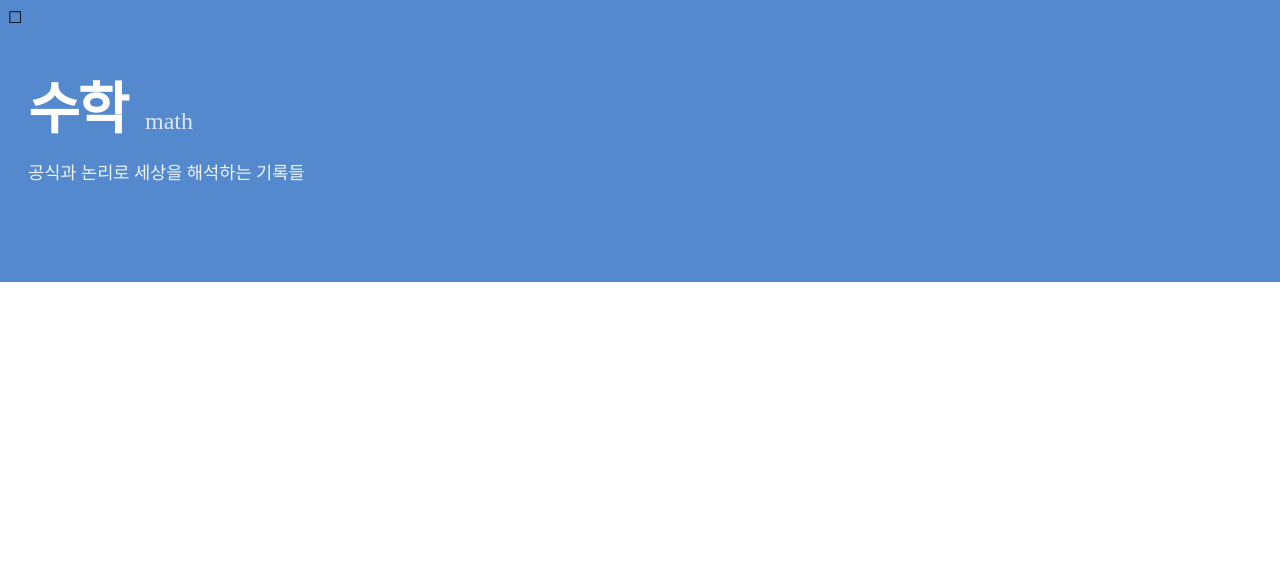
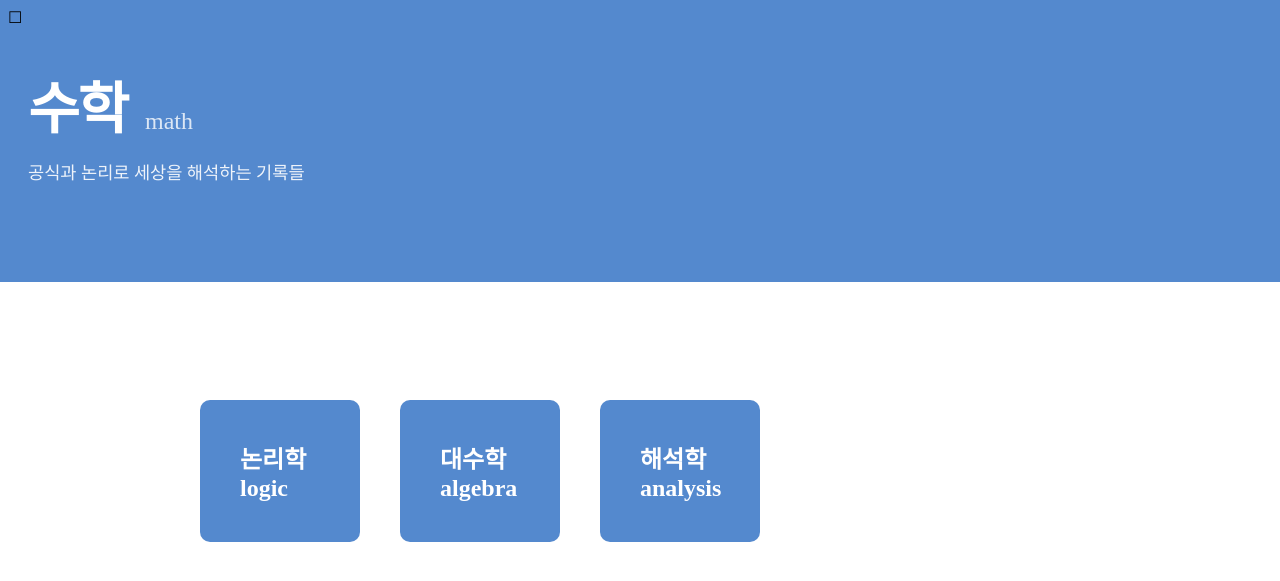
Before and after one commit to Mrkyu57/Mrkyu57.github.io, a Jekyll site: the page built from mathmainpost.md, in a window 1280 px wide. Shown: the top 581 px of the page. Built offline with Jekyll 4.4.1, drawn with Linux system fonts in a browser that asks for light colours.

Commit message:
feat: 새 포스팅 추가 및 기존 글 수정

```diff
--- a/mathmainpost.md
+++ b/mathmainpost.md
@@ -11,6 +11,29 @@ permalink: /mathmainpost/
     </h1>
     <p class="math_info">공식과 논리로 세상을 해석하는 기록들</p>
 </div>
+
+<div class="math_menu_block">  <!--선택메뉴-->
+
+  <a href="/logicmainpost/" class="logic-click">
+    <h2>
+      논리학 logic
+    </h2>
+  </a>
+
+  <a href="/algebramainpost/" class="algebra-click">
+    <h2>
+      대수학 algebra
+    </h2>
+  </a>
+
+  <a href="/analysismainpost/" class="analysis-click">
+    <h2>
+      해석학 analysis
+    </h2>
+  </a>
+
+</div>
+
 
 <style>
     /* 전체 배경 박스 */
@@ -45,4 +68,35 @@ permalink: /mathmainpost/
         font-size: 1.1rem;
         opacity: 0.9;
     }
+
+    .math_menu_block h2 {
+        display: inline-block;
+        color: #ffffff;
+        padding: 40px;
+        border-radius: 10px;
+        text-decoration: none;
+        width: 80px;
+    }
+    .logic-click h2{
+        background-color: #5489ce;
+        position: absolute;
+        top: 400px;
+        left: 200px;
+        margin: 0;
+    }
+
+    .algebra-click h2{
+        background-color: #5489ce;
+        position: absolute;
+        top: 400px;
+        left: 400px;
+        margin: 0;
+    }
+    .analysis-click h2{
+        background-color: #5489ce;
+        position: absolute;
+        top: 400px;
+        left: 600px;
+        margin: 0;
+    }
 </style>
```
